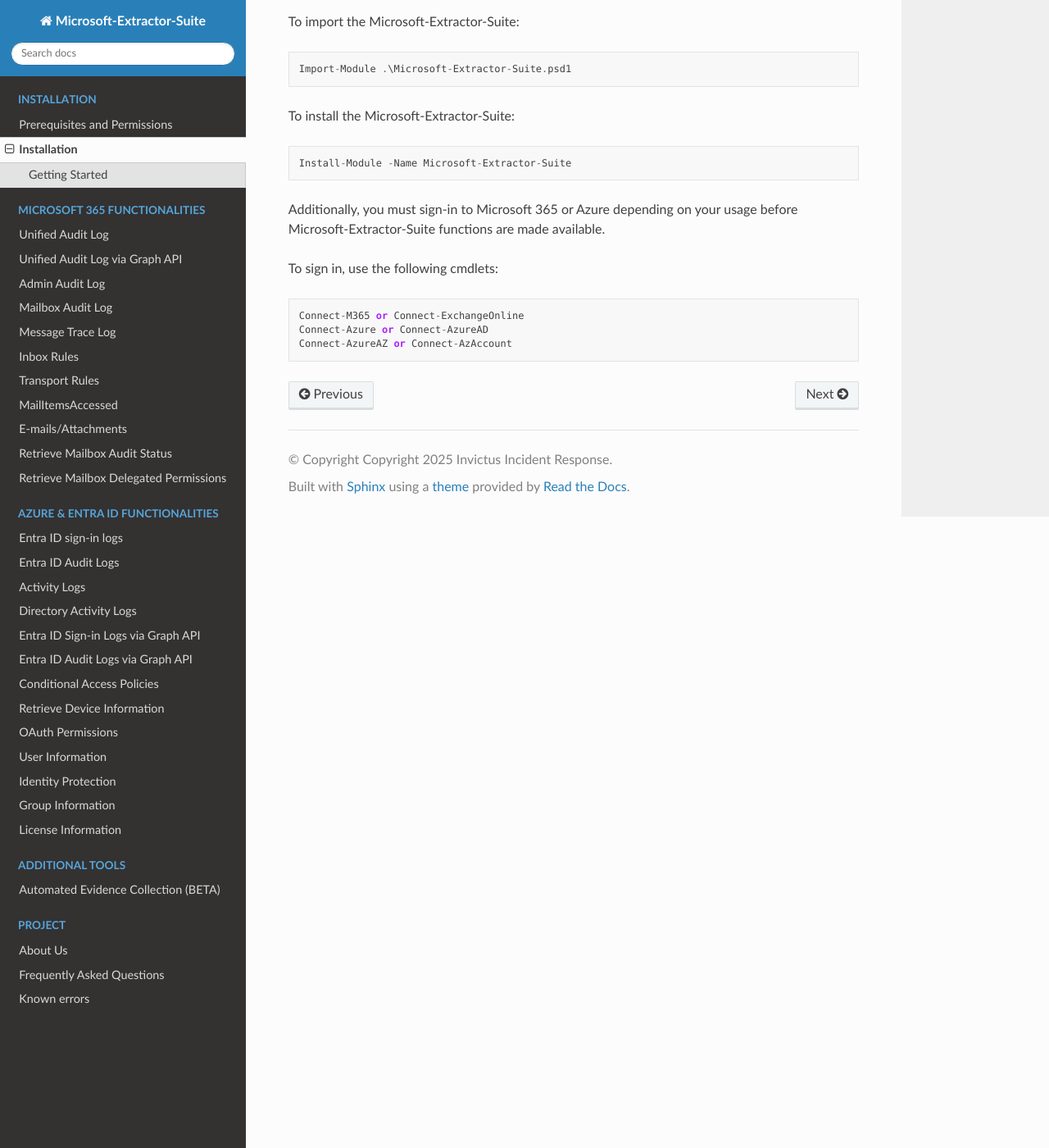
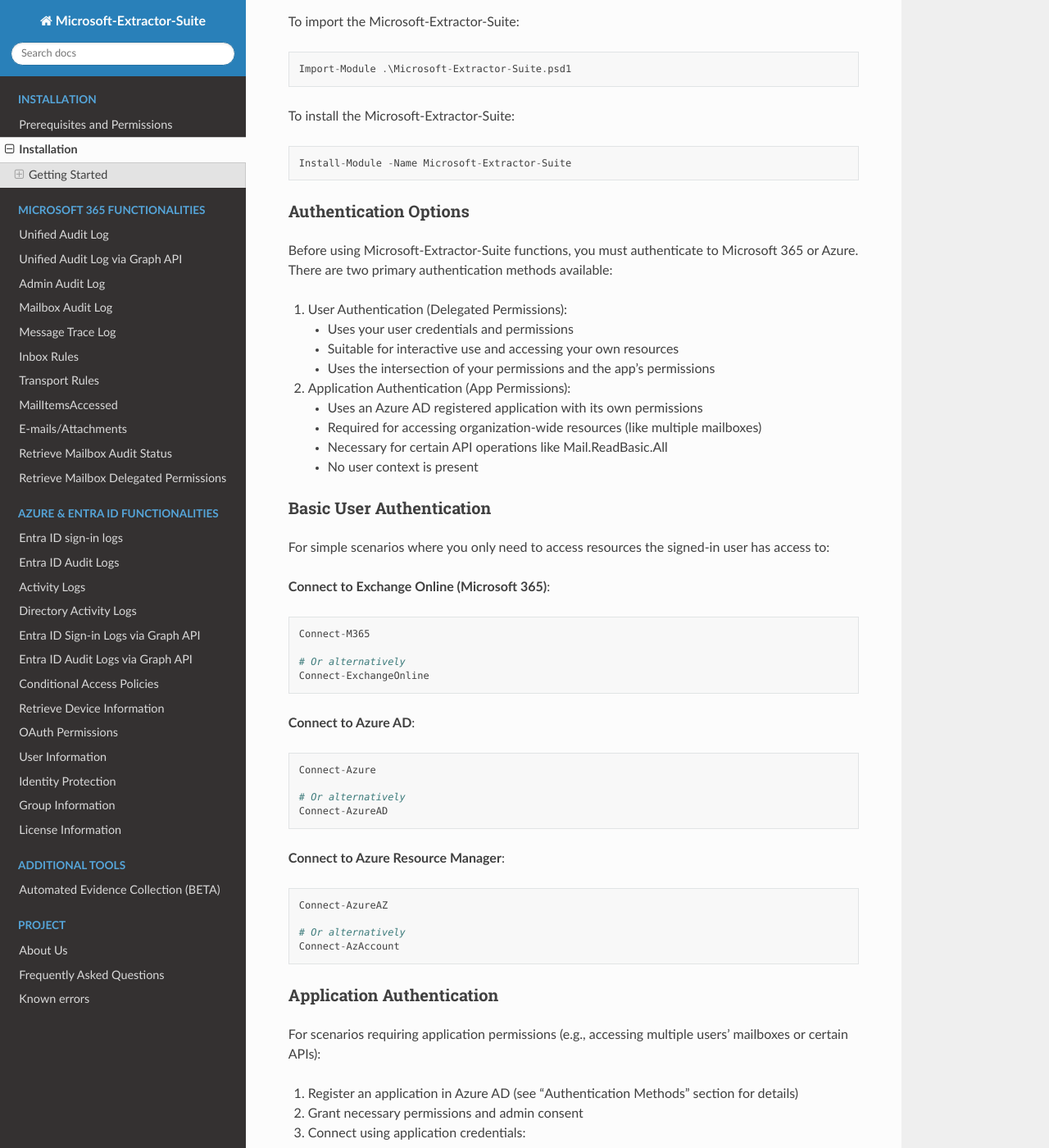
Before and after one commit to invictus-ir/Microsoft-Extractor-Suite, a Sphinx documentation site: the page built from docs/source/installation/Installation.rst, in a window 1280 px wide and 1400 px high, scrolled down 1044 px. Shown: the whole window at 82% size. Built offline with Sphinx 7.4.7 and the Read the Docs theme 3.1.0, drawn with Linux system fonts in a browser that asks for light colours; some of the changed text lies outside the part shown.

Commit message:
Update to V3.0.4
Improvements:
- Added -UserIds parameter to Get-Users for filtering by specific user IDs.

- Renamed function OAuthPermissionGraph to OAuthPermissionsGraph for consistency with the non-Graph variant.

- Updated Get-UALGraph:
 - Added -MaxEventsPerFile parameter to specify the maximum number of events per output file. A new file is created once this limit is reached.
 - Added -SplitFiles parameter to enable automatic splitting of output into multiple files based on the specified event limit.
 - Accepted a pull request from @marbaugh adding CSV output format support.

- Get-UAL: Improved interval calculation logic when collecting logs. Previously, in large environments, timeout errors could cause the script to exit with no results. Now, if a timeout occurs, it falls back to calculating the interval based on a 1-day data sample. Also added a validation check to compare expected and actual log counts due to occasional inconsistencies in Search-UnifiedAuditLog.

- Get-UALStatistics: Introduced retry logic (up to 3 attempts) when timeouts occur. This helps ensure more reliable results in large environments. It’s recommended to reduce the time interval when running this command in such cases.

- Get-MailboxRules: Expanded the output to include several additional fields, providing deeper visibility into mailbox rule configurations. Thanks to @evild3ad for pointing out the missing fields.

- Added Get-MailboxAuditLogLegacy, which uses the old/deperaceded way of collecting the mailbox audit logs. According to MS it shuold not work anymore and you should use the UAL since the logs are in there as well. However, it still seems to be working
we had some cases where the UAL was disabled and we managed to get logs via this way.

- Added guidance on the differences between delegated and application permissions, clarifying usage scenarios and helping users choose the appropriate one for their needs

Bug Fixes:
- Fixed an issue in Get-AzureActivityLogs where an error was thrown when no subscriptions were found.
- Get-MessageIDs: Added additional error handling to avoid script failure when multiple IDs are returned.
- Get-GraphEntraSignInLogs: Implemented retry and catch logic to handle re-authentication during timeout scenarios.

```diff
--- a/docs/source/functionality/Azure/GetUserInfo.rst
+++ b/docs/source/functionality/Azure/GetUserInfo.rst
@@ -32,6 +32,9 @@
 -Encoding (optional)
     - Encoding is the parameter specifying the encoding of the CSV/JSON output file.
     - Default: UTF8
+
+-UserIds (optional)
+    - UserId is the parameter specifying a single user ID or UPN to filter the results.
 
 Output
 """"""""""""""""""""""""""
@@ -117,6 +120,9 @@
 -LogLevel (optional)
     - Specifies the level of logging. None: No logging. Minimal: Logs critical errors only. Standard: Normal operational logging.
     - Default: Standard
+
+-UserIds (optional)
+    - UserIds is the UserIds parameter filtering the log entries by the account of the user who performed the actions.
 
 Output
 """"""""""""""""""""""""""
--- a/docs/source/functionality/Azure/OAuthPermissions.rst
+++ b/docs/source/functionality/Azure/OAuthPermissions.rst
@@ -53,7 +53,7 @@
 List delegated permissions (OAuth2PermissionGrants) and application permissions (AppRoleAssignments) using Microsoft Graph API:
 ::
 
-   Get-OAuthPermissionGraph
+   Get-OAuthPermissionsGraph
 
 Prerequisites
 ^^^^^^^^^^^^^^^^^^^^^^^^^^
--- a/docs/source/installation/Installation.rst
+++ b/docs/source/installation/Installation.rst
@@ -47,11 +47,75 @@
 
    Install-Module -Name Microsoft-Extractor-Suite
 
-Additionally, you must sign-in to Microsoft 365 or Azure depending on your usage before Microsoft-Extractor-Suite functions are made available.
 
-To sign in, use the following cmdlets:
+Authentication Options
+"""""""""""""""""""""
+Before using Microsoft-Extractor-Suite functions, you must authenticate to Microsoft 365 or Azure. There are two primary authentication methods available:
+
+1. User Authentication (Delegated Permissions):
+
+   - Uses your user credentials and permissions
+   - Suitable for interactive use and accessing your own resources
+   - Uses the intersection of your permissions and the app's permissions
+
+2. Application Authentication (App Permissions):
+
+   - Uses an Azure AD registered application with its own permissions
+   - Required for accessing organization-wide resources (like multiple mailboxes)
+   - Necessary for certain API operations like Mail.ReadBasic.All
+   - No user context is present
+
+Basic User Authentication
+""""""""""""""""""""""""
+For simple scenarios where you only need to access resources the signed-in user has access to:
+
+**Connect to Exchange Online (Microsoft 365)**:
 ::
 
-   Connect-M365 or Connect-ExchangeOnline
-   Connect-Azure or Connect-AzureAD
-   Connect-AzureAZ or Connect-AzAccount
+   Connect-M365
+
+   # Or alternatively
+   Connect-ExchangeOnline
+
+**Connect to Azure AD**:
+::
+
+   Connect-Azure
+
+   # Or alternatively
+   Connect-AzureAD
+
+**Connect to Azure Resource Manager**:
+::
+
+   Connect-AzureAZ
+
+   # Or alternatively
+   Connect-AzAccount
+
+
+Application Authentication
+"""""""""""""""""""""""""
+
+For scenarios requiring application permissions (e.g., accessing multiple users' mailboxes or certain APIs):
+
+1. Register an application in Azure AD (see "Authentication Methods" section for details)
+2. Grant necessary permissions and admin consent
+3. Connect using application credentials:
+
+   ::
+
+      # Store your application details
+      $TenantId = "your-tenant-id"
+      $ApplicationId = "App Id"
+      $SecuredPassword = "Secret"
+
+      $SecuredPasswordPassword = ConvertTo-SecureString -String $SecuredPassword -AsPlainText -Force
+      $ClientSecretCredential = New-Object -TypeName System.Management.Automation.PSCredential -ArgumentList $ApplicationId, $SecuredPasswordPassword
+
+      Connect-MgGraph -TenantId $tenantID -ClientSecretCredential $ClientSecretCredential -NoWelcome
+
+.. note::
+
+   Some Microsoft Extractor Suite functions require specific permission types (delegated or application).
+   Refer to the "Authentication Methods" section for detailed guidance on when to use each authentication type.
```
Also changed, not shown: README.md (+1 -1 lines), docs/source/functionality/M365/UnifiedAuditLogGraph.rst (+12 -1 lines), docs/source/installation/Prerequisites.rst (+31 -4 lines), 14 other files.
